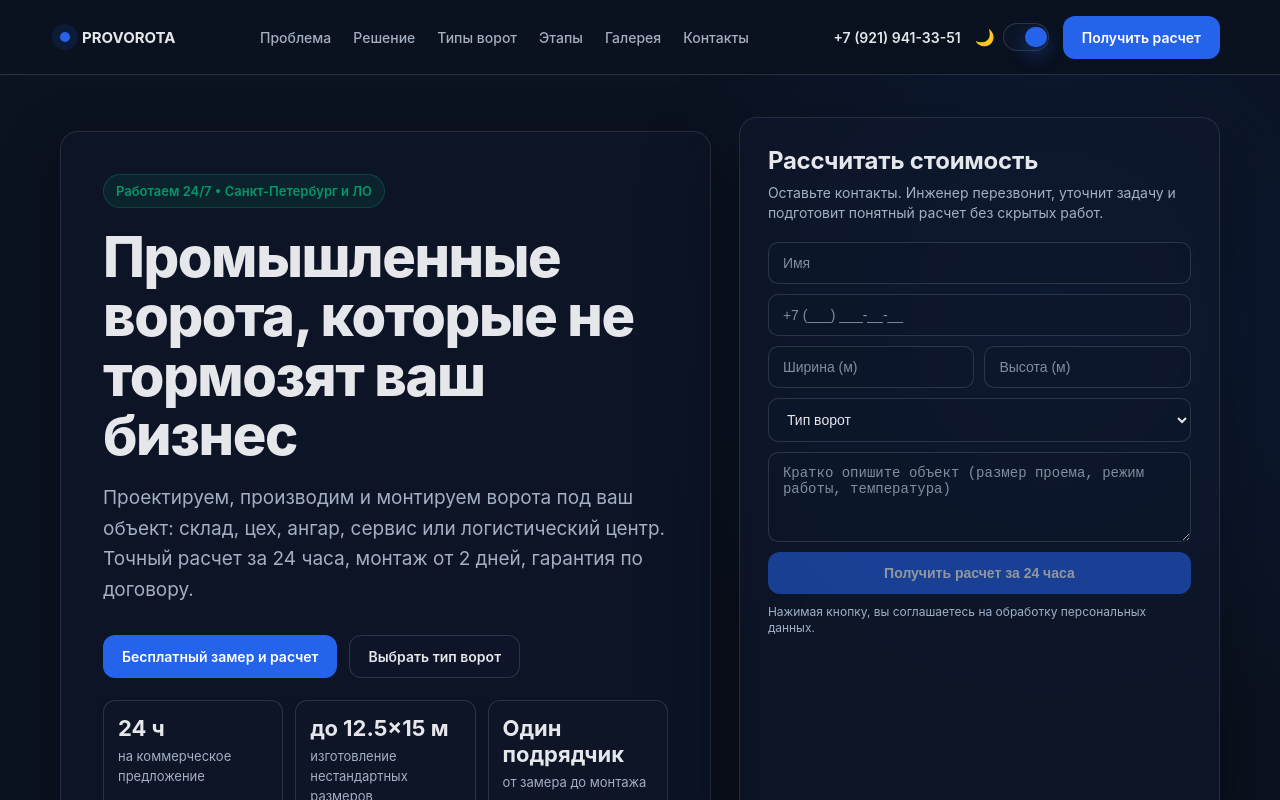
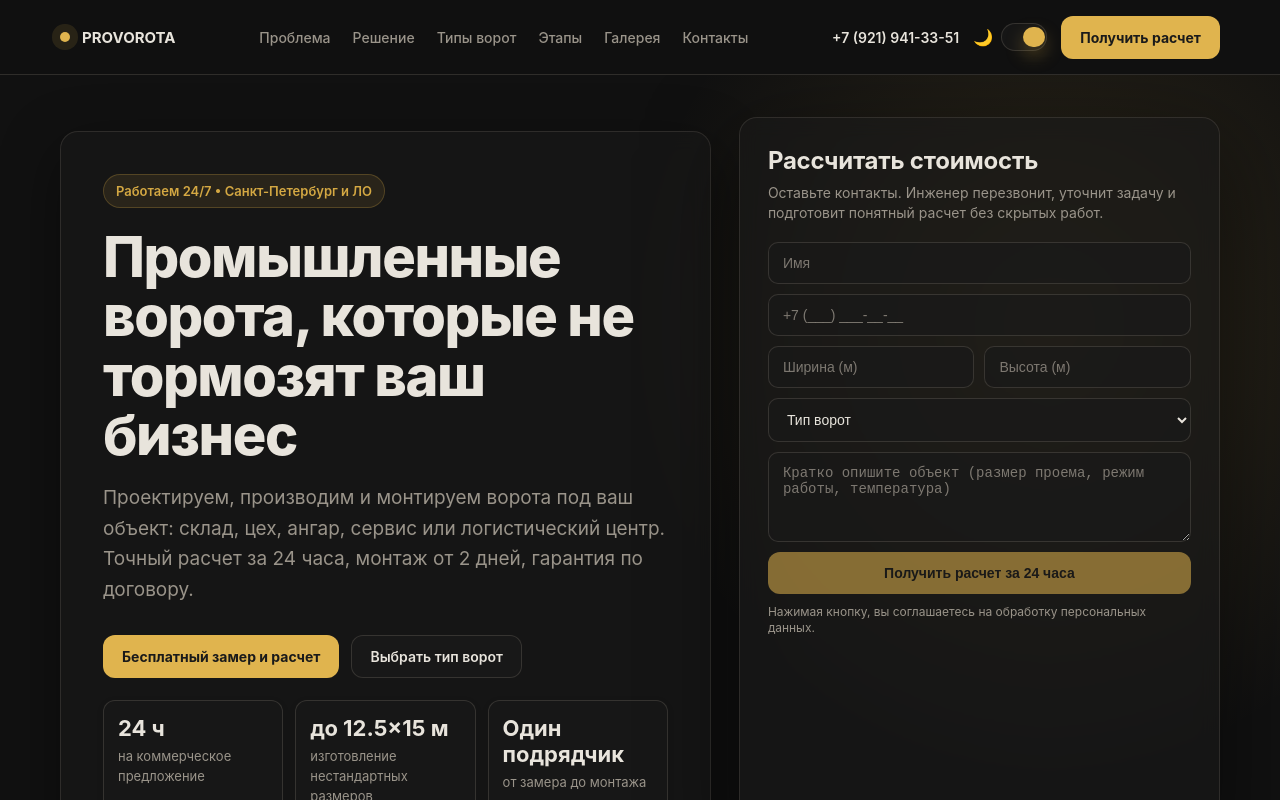
Before and after one commit to Terssm/landing-page, a plain HTML site: page index.html in a window 1280 px wide. Both pictures are taken after a click on the switch "Переключить тему". Shown: the top 800 px of the page. Drawn offline with Linux system fonts and the light colour scheme.

Commit message:
Add files via upload

```diff
--- a/index.html
+++ b/index.html
@@ -7,85 +7,87 @@
   <meta name="description" content="Проектируем, производим и монтируем промышленные ворота под ваш объект. Бесплатный замер, точный расчет за 24 часа, монтаж от 2 дней." />
   <style>
     :root {
-      --bg: #ffffff;
+      --bg: #fafaf8;
       --surface: #ffffff;
-      --text: #0f172a;
-      --muted: #475569;
-      --line: #c8d1e0;
-      --alt-gray: #e9ecf5;
-      --brand: #2563eb;
-      --brand-dark: #1d4ed8;
+      --text: #1a1a1a;
+      --muted: #6b6b6b;
+      --line: #d4d0c8;
+      --alt-gray: #f0ede6;
+      --brand: #D4A843;
+      --brand-dark: #B8922E;
       --ok: #059669;
       --radius: 18px;
-      --shadow: 0 10px 30px rgba(15, 23, 42, 0.12);
+      --shadow: 0 10px 30px rgba(26, 26, 26, 0.1);
       --container: 1160px;
 
-      --topbar-bg: rgba(247, 248, 251, 0.85);
+      --topbar-bg: rgba(250, 250, 248, 0.88);
       --ghost-bg: #fff;
-      --hero-eyebrow-bg: #f0fdf4;
-      --hero-eyebrow-border: #bbf7d0;
-      --card-bg: #fff;
-      --input-bg: #fff;
-      --overlay: rgba(2, 6, 23, 0.72);
-      --shadow-soft: 0 18px 50px rgba(15, 23, 42, 0.13);
-      --shadow-lift: 0 26px 70px rgba(15, 23, 42, 0.18);
+      --hero-eyebrow-bg: #fef9ee;
+      --hero-eyebrow-border: #f0d68a;
+      --card-bg: #ffffff;
+      --input-bg: #ffffff;
+      --overlay: rgba(20, 20, 18, 0.72);
+      --shadow-soft: 0 18px 50px rgba(26, 26, 26, 0.1);
+      --shadow-lift: 0 26px 70px rgba(26, 26, 26, 0.15);
       --glass-bg: rgba(255, 255, 255, 0.88);
-      --glass-border: rgba(180, 195, 216, 0.7);
-      --fineprint: #64748b;
-      --badge-bg: #eff6ff;
-      --badge-border: #dbeafe;
-      --check-bg: #fff;
-      --check-text: #1e293b;
-      --quote-text: #334155;
-      --quote-strong: #0f172a;
-      --quote-line: #bfdbfe;
-      --lb-panel-bg: rgba(255,255,255,0.92);
-      --lb-panel-border: rgba(226,232,240,0.9);
-      --lb-top-bg: rgba(248,250,252,0.9);
-      --lb-title: #0f172a;
+      --glass-border: rgba(180, 175, 160, 0.5);
+      --fineprint: #8a8580;
+      --badge-bg: #fdf6e3;
+      --badge-border: #f0d68a;
+      --check-bg: #ffffff;
+      --check-text: #1a1a1a;
+      --quote-text: #4a4540;
+      --quote-strong: #1a1a1a;
+      --quote-line: #e8cc7a;
+      --lb-panel-bg: rgba(255, 255, 255, 0.94);
+      --lb-panel-border: rgba(180, 175, 160, 0.6);
+      --lb-top-bg: rgba(250, 250, 248, 0.92);
+      --lb-title: #1a1a1a;
       --lb-action-bg: #fff;
-      --lb-action-border: rgba(226,232,240,0.9);
-      --lb-hint: #64748b;
-      --lb-hint-bg: rgba(248,250,252,0.9);
+      --lb-action-border: rgba(180, 175, 160, 0.6);
+      --lb-hint: #8a8580;
+      --lb-hint-bg: rgba(250, 250, 248, 0.92);
     }
 
     /* Тёмная тема (включается через data-theme="dark") */
     html[data-theme="dark"] {
-      --bg: #0b1220;
-      --surface: rgba(15, 23, 42, 0.72);
-      --text: #e5e7eb;
-      --muted: #a3b0c2;
-      --line: rgba(148, 163, 184, 0.22);
-      --alt-gray: #0e172a;
-      --shadow: 0 18px 60px rgba(0, 0, 0, 0.35);
-
-      --topbar-bg: rgba(11, 18, 32, 0.72);
-      --ghost-bg: rgba(15, 23, 42, 0.75);
-      --hero-eyebrow-bg: rgba(5, 150, 105, 0.12);
-      --hero-eyebrow-border: rgba(16, 185, 129, 0.22);
-      --card-bg: rgba(15, 23, 42, 0.72);
-      --input-bg: rgba(15, 23, 42, 0.65);
-      --overlay: rgba(0, 0, 0, 0.72);
-      --shadow-soft: 0 18px 60px rgba(0, 0, 0, 0.35);
-      --shadow-lift: 0 28px 90px rgba(0, 0, 0, 0.45);
-      --glass-bg: rgba(15, 23, 42, 0.58);
-      --glass-border: rgba(148, 163, 184, 0.18);
-      --fineprint: #9fb0c8;
-      --badge-bg: rgba(37, 99, 235, 0.18);
-      --badge-border: rgba(37, 99, 235, 0.4);
-      --check-bg: rgba(15, 23, 42, 0.65);
-      --check-text: #d7e0ee;
-      --quote-text: #b7c4d8;
-      --quote-strong: #e2e8f0;
-      --quote-line: rgba(96, 165, 250, 0.58);
-      --lb-panel-bg: rgba(11, 18, 32, 0.96);
-      --lb-panel-border: rgba(148, 163, 184, 0.28);
-      --lb-top-bg: rgba(15, 23, 42, 0.92);
-      --lb-title: #e5e7eb;
-      --lb-action-bg: rgba(15, 23, 42, 0.82);
-      --lb-action-border: rgba(148, 163, 184, 0.28);
-      --lb-hint: #9fb0c8;
-      --lb-hint-bg: rgba(15, 23, 42, 0.92);
+      --bg: #111111;
+      --surface: rgba(26, 26, 26, 0.8);
+      --text: #e8e4dc;
+      --muted: #9a948a;
+      --line: rgba(160, 152, 138, 0.22);
+      --alt-gray: #1a1a18;
+      --brand: #E0B44E;
+      --brand-dark: #D4A843;
+      --shadow: 0 18px 60px rgba(0, 0, 0, 0.4);
+
+      --topbar-bg: rgba(17, 17, 17, 0.8);
+      --ghost-bg: rgba(26, 26, 26, 0.8);
+      --hero-eyebrow-bg: rgba(212, 168, 67, 0.1);
+      --hero-eyebrow-border: rgba(212, 168, 67, 0.25);
+      --card-bg: rgba(26, 26, 26, 0.75);
+      --input-bg: rgba(26, 26, 26, 0.65);
+      --overlay: rgba(0, 0, 0, 0.75);
+      --shadow-soft: 0 18px 60px rgba(0, 0, 0, 0.4);
+      --shadow-lift: 0 28px 90px rgba(0, 0, 0, 0.5);
+      --glass-bg: rgba(26, 26, 26, 0.6);
+      --glass-border: rgba(160, 152, 138, 0.18);
+      --fineprint: #9a948a;
+      --badge-bg: rgba(212, 168, 67, 0.15);
+      --badge-border: rgba(212, 168, 67, 0.35);
+      --check-bg: rgba(26, 26, 26, 0.65);
+      --check-text: #d8d4cc;
+      --quote-text: #b8b2a8;
+      --quote-strong: #e8e4dc;
+      --quote-line: rgba(212, 168, 67, 0.5);
+      --lb-panel-bg: rgba(17, 17, 17, 0.96);
+      --lb-panel-border: rgba(160, 152, 138, 0.25);
+      --lb-top-bg: rgba(26, 26, 26, 0.92);
+      --lb-title: #e8e4dc;
+      --lb-action-bg: rgba(26, 26, 26, 0.82);
+      --lb-action-border: rgba(160, 152, 138, 0.25);
+      --lb-hint: #9a948a;
+      --lb-hint-bg: rgba(26, 26, 26, 0.92);
     }
 
     * { box-sizing: border-box; }
@@ -115,19 +117,19 @@
     /* ─── Decorative dot grid on alternating sections ─── */
     /* ─── Decorative: dot grid ─── */
     main > section.section:nth-of-type(odd) {
-      background-image: radial-gradient(circle, rgba(37, 99, 235, 0.18) 1.2px, transparent 1.2px);
+      background-image: radial-gradient(circle, rgba(212, 168, 67, 0.18) 1.2px, transparent 1.2px);
       background-size: 22px 22px;
     }
     html[data-theme="dark"] main > section.section:nth-of-type(odd) {
-      background-image: radial-gradient(circle, rgba(148, 163, 184, 0.1) 1px, transparent 1px);
+      background-image: radial-gradient(circle, rgba(160, 152, 138, 0.1) 1px, transparent 1px);
       background-size: 24px 24px;
     }
 
     /* ─── Decorative: cross pattern on even sections (light only) ─── */
     html:not([data-theme="dark"]) main > section.section:nth-of-type(even) {
       background-image:
-        linear-gradient(rgba(37, 99, 235, 0.04) 1px, transparent 1px),
-        linear-gradient(90deg, rgba(37, 99, 235, 0.04) 1px, transparent 1px);
+        linear-gradient(rgba(212, 168, 67, 0.04) 1px, transparent 1px),
+        linear-gradient(90deg, rgba(212, 168, 67, 0.04) 1px, transparent 1px);
       background-size: 48px 48px;
     }
 
@@ -141,14 +143,14 @@
       top: -10%; right: -5%;
       width: 65%; height: 120%;
       background:
-        radial-gradient(ellipse at 65% 25%, rgba(37, 99, 235, 0.22) 0%, transparent 50%),
-        radial-gradient(ellipse at 30% 80%, rgba(37, 99, 235, 0.08) 0%, transparent 45%);
+        radial-gradient(ellipse at 65% 25%, rgba(212, 168, 67, 0.22) 0%, transparent 50%),
+        radial-gradient(ellipse at 30% 80%, rgba(212, 168, 67, 0.08) 0%, transparent 45%);
       pointer-events: none;
     }
     html[data-theme="dark"] .hero::before {
       width: 60%; height: 100%;
       top: 0; right: 0;
-      background: radial-gradient(ellipse at 70% 30%, rgba(37, 99, 235, 0.14) 0%, transparent 55%);
+      background: radial-gradient(ellipse at 70% 30%, rgba(212, 168, 67, 0.14) 0%, transparent 55%);
     }
 
     /* ─── Decorative: glow on even sections ─── */
@@ -161,13 +163,13 @@
       bottom: -5%; left: -5%;
       width: 50%; height: 60%;
       background:
-        radial-gradient(ellipse at 15% 85%, rgba(37, 99, 235, 0.14) 0%, transparent 50%);
+        radial-gradient(ellipse at 15% 85%, rgba(212, 168, 67, 0.14) 0%, transparent 50%);
       pointer-events: none;
     }
     html[data-theme="dark"] main > section.section:nth-of-type(even)::after {
       bottom: 0; left: 0;
       width: 40%; height: 50%;
-      background: radial-gradient(ellipse at 10% 90%, rgba(37, 99, 235, 0.1) 0%, transparent 60%);
+      background: radial-gradient(ellipse at 10% 90%, rgba(212, 168, 67, 0.1) 0%, transparent 60%);
     }
 
     /* ─── Decorative: glow on odd sections (top-right, light only) ─── */
@@ -179,7 +181,7 @@
       position: absolute;
       top: -5%; right: -5%;
       width: 45%; height: 55%;
-      background: radial-gradient(ellipse at 85% 20%, rgba(37, 99, 235, 0.12) 0%, transparent 50%);
+      background: radial-gradient(ellipse at 85% 20%, rgba(212, 168, 67, 0.12) 0%, transparent 50%);
       pointer-events: none;
     }
 
@@ -193,7 +195,7 @@
       position: absolute;
       top: -50%; right: -10%;
       width: 200px; height: 200%;
-      background: linear-gradient(180deg, transparent, rgba(37, 99, 235, 0.25), transparent);
+      background: linear-gradient(180deg, transparent, rgba(212, 168, 67, 0.25), transparent);
       transform: rotate(15deg);
       pointer-events: none;
     }
@@ -233,7 +235,7 @@
     }
     .brand-dot {
       width: 10px; height: 10px; border-radius: 999px; background: var(--brand);
-      box-shadow: 0 0 0 8px rgba(37, 99, 235, 0.12);
+      box-shadow: 0 0 0 8px rgba(212, 168, 67, 0.12);
     }
     html { scroll-behavior: smooth; }
     @media (prefers-reduced-motion: reduce) { html { scroll-behavior: auto; } }
@@ -293,12 +295,12 @@
       width: 22px;
       border-radius: 999px;
       background: var(--brand);
-      box-shadow: 0 8px 18px rgba(37,99,235,0.35);
+      box-shadow: 0 8px 18px rgba(212,168,67,0.35);
       transition: transform 220ms ease;
     }
     html[data-theme="dark"] .theme-toggle::before { transform: translateX(18px); }
     @media (hover:hover) and (pointer:fine) {
-      .theme-toggle:hover { transform: translateY(-1px); box-shadow: 0 18px 44px rgba(15,23,42,0.12); }
+      .theme-toggle:hover { transform: translateY(-1px); box-shadow: 0 18px 44px rgba(26,26,26,0.12); }
     }
 
     .btn {
@@ -306,7 +308,7 @@
       border: 1px solid transparent; border-radius: 12px; padding: 12px 18px;
       font-weight: 600; font-size: 14px; cursor: pointer; transition: .2s ease;
     }
-    .btn-primary { background: var(--brand); color: #fff; }
+    .btn-primary { background: var(--brand); color: #1a1a1a; font-weight: 700; }
     .btn-primary:hover { background: var(--brand-dark); transform: translateY(-1px); }
     .btn-ghost { border-color: var(--line); background: var(--ghost-bg); color: var(--text); }
 
@@ -318,7 +320,7 @@
     }
     .hero-card { padding: 42px; }
     .eyebrow {
-      display: inline-flex; gap: 8px; align-items: center; color: var(--ok);
+      display: inline-flex; gap: 8px; align-items: center; color: var(--brand-dark);
       border: 1px solid var(--hero-eyebrow-border); background: var(--hero-eyebrow-bg); padding: 8px 12px; border-radius: 999px;
       font-weight: 600; font-size: 13px;
     }
@@ -336,7 +338,7 @@
     .meta-box {
       border: 1px solid var(--line); border-radius: 12px; padding: 14px;
       background: var(--card-bg);
-      box-shadow: 0 2px 8px rgba(15, 23, 42, 0.06);
+      box-shadow: 0 2px 8px rgba(26, 26, 26, 0.06);
     }
     .meta-box b { font-size: 22px; display: block; margin-bottom: 4px; }
     .meta-box span { font-size: 13px; color: var(--muted); }
@@ -350,7 +352,7 @@
       padding: 12px 14px; font-size: 14px; background: var(--input-bg); color: var(--text);
     }
     .field::placeholder { color: color-mix(in srgb, var(--muted) 78%, transparent); }
-    .field:focus { outline: none; border-color: #93c5fd; box-shadow: 0 0 0 4px rgba(59,130,246,.12); }
+    .field:focus { outline: none; border-color: #e8cc7a; box-shadow: 0 0 0 4px rgba(212,168,67,.15); }
     .fineprint { margin: 10px 0 0; color: var(--fineprint); font-size: 12px; line-height: 1.4; }
 
     /* ─── Form validation states ─── */
@@ -401,12 +403,12 @@
 
     .card {
       background: var(--card-bg); border: 1px solid var(--line); border-radius: 14px; padding: 20px;
-      box-shadow: 0 2px 8px rgba(15, 23, 42, 0.06);
+      box-shadow: 0 2px 8px rgba(26, 26, 26, 0.06);
       transition: transform 220ms ease, box-shadow 220ms ease, border-color 220ms ease;
     }
     html[data-theme="light"] .card,
     html:not([data-theme="dark"]) .card {
-      box-shadow: 0 4px 16px rgba(15, 23, 42, 0.08);
+      box-shadow: 0 4px 16px rgba(26, 26, 26, 0.08);
     }
 
     /* Break-grid размещение карточек типов + лёгкий overlap */
@@ -414,6 +416,8 @@
     #types .types-grid > .card:nth-child(2) { grid-column: 8 / -1; transform: translateY(18px); }
     #types .types-grid > .card:nth-child(3) { grid-column: 1 / span 5; transform: translateY(-8px); }
     #types .types-grid > .card:nth-child(4) { grid-column: 6 / -1; transform: translateY(10px); }
+    #types .types-grid > .card:nth-child(5) { grid-column: 1 / span 6; transform: translateY(-4px); }
+    #types .types-grid > .card:nth-child(6) { grid-column: 7 / -1; transform: translateY(14px); }
 
     @media (hover: hover) and (pointer: fine) {
       #types .types-grid > .card:hover { box-shadow: var(--shadow-lift); }
@@ -425,8 +429,8 @@
       width: 100%;
       aspect-ratio: 16 / 10;
       border-radius: 12px;
-      background: #0a0a0a;
-      border: 1px solid #1f2937;
+      background: #1a1a1a;
+      border: 1px solid #333;
       margin-bottom: 12px;
       transition: transform 220ms ease;
     }
@@ -443,14 +447,14 @@
     .gallery-item {
       aspect-ratio: 1 / 1;
       border-radius: 12px;
-      background: #0a0a0a;
-      border: 1px solid #1f2937;
+      background: #1a1a1a;
+      border: 1px solid #333;
       transition: transform 220ms ease, box-shadow 220ms ease;
     }
     @media (hover: hover) and (pointer: fine) {
       .gallery-item:hover {
         transform: scale(1.03);
-        box-shadow: 0 18px 44px rgba(15, 23, 42, 0.12);
+        box-shadow: 0 18px 44px rgba(26, 26, 26, 0.12);
       }
     }
 
@@ -519,11 +523,11 @@
       transition: transform 200ms ease, box-shadow 200ms ease;
     }
     @media (hover:hover) and (pointer:fine) {
-      .lightbox-action:hover { transform: translateY(-1px); box-shadow: 0 18px 44px rgba(15,23,42,0.12); }
+      .lightbox-action:hover { transform: translateY(-1px); box-shadow: 0 18px 44px rgba(26,26,26,0.12); }
     }
     .lightbox-body {
       position: relative;
-      background: #0b1220;
+      background: #111;
       display: grid;
       place-items: center;
       min-height: min(70vh, 620px);
@@ -540,8 +544,8 @@
       max-width: 920px;
       aspect-ratio: 16 / 10;
       border-radius: 14px;
-      background: #0a0a0a;
-      border: 1px solid #1f2937;
+      background: #1a1a1a;
+      border: 1px solid #333;
     }
     .lightbox-nav {
       position: absolute;
@@ -550,8 +554,8 @@
       width: 44px;
       height: 44px;
       border-radius: 14px;
-      border: 1px solid rgba(148,163,184,0.35);
-      background: rgba(15,23,42,0.72);
+      border: 1px solid rgba(160,152,138,0.35);
+      background: rgba(26,26,26,0.8);
       color: #fff;
       cursor: pointer;
       display: grid;
@@ -578,8 +582,8 @@
     @media (hover: hover) and (pointer: fine) {
       .card:hover {
         transform: translateY(-4px);
-        box-shadow: 0 18px 44px rgba(15, 23, 42, 0.12);
-        border-color: rgba(37, 99, 235, 0.25);
+        box-shadow: 0 18px 44px rgba(26, 26, 26, 0.12);
+        border-color: rgba(212, 168, 67, 0.45);
       }
     }
 
@@ -597,7 +601,7 @@
     .check {
       border: 1px solid var(--line); border-radius: 12px; padding: 12px 14px; background: var(--check-bg);
       color: var(--check-text); font-size: 15px;
-      box-shadow: 0 2px 8px rgba(15, 23, 42, 0.05);
+      box-shadow: 0 2px 8px rgba(26, 26, 26, 0.05);
     }
 
     .proof-quote {
@@ -613,7 +617,7 @@
     .cta-block {
       margin-top: 28px; padding: 36px;
       display: grid; grid-template-columns: 1fr auto; align-items: center; gap: 16px;
-      background: linear-gradient(135deg, #0b1220 0%, #1e293b 100%);
+      background: linear-gradient(135deg, #1a1a1a 0%, #2d2d2d 100%);
       color: #fff;
       border-radius: 18px;
       transition: transform 220ms ease;
@@ -622,7 +626,7 @@
       .cta-block:hover { transform: translateY(-2px); }
     }
     .cta-block h3 { margin: 0 0 8px; font-size: clamp(24px, 3vw, 34px); letter-spacing: -0.02em; }
-    .cta-block p { margin: 0; color: #cbd5e1; max-width: 56ch; }
+    .cta-block p { margin: 0; color: #b8b2a8; max-width: 56ch; }
 
     /* ─── Animations & micro-interactions ─── */
 
@@ -697,7 +701,7 @@
       position: absolute;
       top: 0; left: -100%;
       width: 50%; height: 100%;
-      background: linear-gradient(90deg, transparent, rgba(255,255,255,0.3), transparent);
+      background: linear-gradient(90deg, transparent, rgba(212,168,67,0.2), transparent);
       animation: eyebrow-shimmer 4s ease-in-out infinite;
     }
     @keyframes eyebrow-shimmer {
@@ -741,7 +745,9 @@
       #types .types-grid > .card:nth-child(1),
       #types .types-grid > .card:nth-child(2),
       #types .types-grid > .card:nth-child(3),
-      #types .types-grid > .card:nth-child(4) { grid-column: auto; transform: none; }
+      #types .types-grid > .card:nth-child(4),
+      #types .types-grid > .card:nth-child(5),
+      #types .types-grid > .card:nth-child(6) { grid-column: auto; transform: none; }
       .proof-grid, .process-grid, .solution-block, .proof-quote { grid-template-columns: 1fr; }
       .cta-block { grid-template-columns: 1fr; }
       .top-cta .phone { display: none; }
@@ -835,7 +841,9 @@
       #types .types-grid > .card:nth-child(1),
       #types .types-grid > .card:nth-child(2),
       #types .types-grid > .card:nth-child(3),
-      #types .types-grid > .card:nth-child(4) { transform: none; }
+      #types .types-grid > .card:nth-child(4),
+      #types .types-grid > .card:nth-child(5),
+      #types .types-grid > .card:nth-child(6) { transform: none; }
       .proof-grid, .process-grid, .solution-block, .proof-quote { grid-template-columns: 1fr; }
       .cta-block { grid-template-columns: 1fr; }
       .gallery-grid { grid-template-columns: repeat(2, 1fr); }
@@ -949,6 +957,8 @@
                 <option value="Складчатые">Складчатые</option>
                 <option value="Распашные">Распашные</option>
                 <option value="Скоростные">Скоростные</option>
+                <option value="Спиральные">Спиральные</option>
+                <option value="Индивидуальные">Индивидуальные</option>
               </select>
               <div class="field-error">Выберите тип ворот</div>
             </div>
@@ -1054,6 +1064,22 @@
               <button class="btn btn-primary type-choose" type="button" data-type="Скоростные">Оформить</button>
             </div>
           </article>
+          <article class="card">
+            <div class="media-placeholder" role="img" aria-label="Фото спиральных ворот"></div>
+            <h3>Спиральные</h3>
+            <p>Компактная конструкция с минимальным притолоком. Высокая скорость, тихая работа, идеальны для ограниченного пространства.</p>
+            <div style="margin-top: 14px;">
+              <button class="btn btn-primary type-choose" type="button" data-type="Спиральные">Оформить</button>
+            </div>
+          </article>
+          <article class="card">
+            <div class="media-placeholder" role="img" aria-label="Фото индивидуальных ворот"></div>
+            <h3>Индивидуальные</h3>
+            <p>Нестандартный проем, особые условия или уникальный объект — спроектируем и изготовим ворота точно под ваше ТЗ.</p>
+            <div style="margin-top: 14px;">
+              <button class="btn btn-primary type-choose" type="button" data-type="Индивидуальные">Оформить</button>
+            </div>
+          </article>
         </div>
       </div>
     </section>
```
